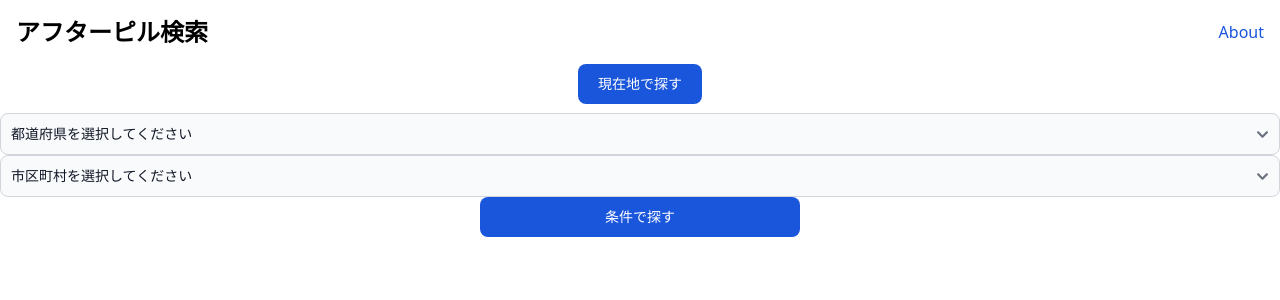
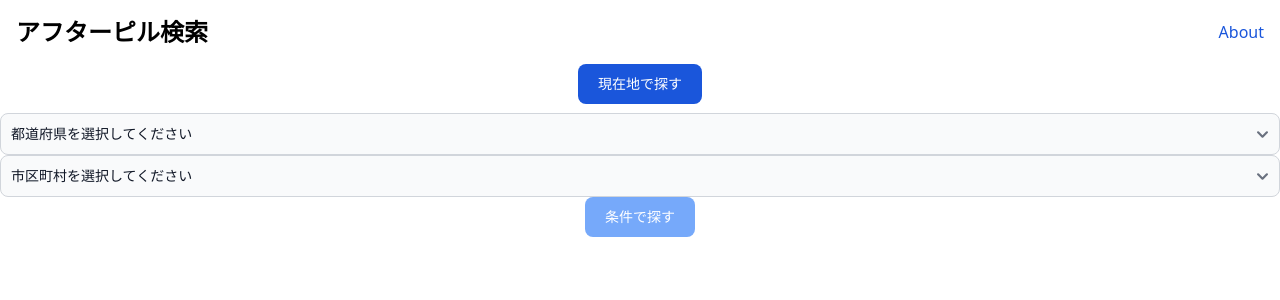
Before and after one commit to cfj-afterpillsearch/search-frontend, an Angular app: page /medical-institutions in a window 1280 px wide. Shown: the top 300 px of the page. Built offline with nearby package versions, Linux system fonts and the light colour scheme.

Commit message:
ボタンの有効・無効の見た目を変える

```diff
--- a/src/app/features/medical-institutions/medical-institutions/medical-institutions.component.css
+++ b/src/app/features/medical-institutions/medical-institutions/medical-institutions.component.css
@@ -0,0 +1,7 @@
+.enabled-btn {
+    @apply text-white bg-blue-700 hover:bg-blue-800 focus:ring-4 focus:ring-blue-300 font-medium rounded-lg text-sm px-5 py-2.5 mr-2 mb-2 dark:bg-blue-600 dark:hover:bg-blue-700 focus:outline-none dark:focus:ring-blue-800;
+}
+
+.disabled-btn {
+    @apply text-white bg-blue-400 dark:bg-blue-500 cursor-not-allowed font-medium rounded-lg text-sm px-5 py-2.5 text-center;
+}
--- a/src/app/features/medical-institutions/medical-institutions/medical-institutions.component.html
+++ b/src/app/features/medical-institutions/medical-institutions/medical-institutions.component.html
@@ -20,7 +20,7 @@
   </select>
   <button
     (click)="onAddressSearch()"
-    class="w-full max-w-xs text-white bg-blue-700 hover:bg-blue-800 focus:ring-4 focus:ring-blue-300 font-medium rounded-lg text-sm px-5 py-2.5 mb-2 dark:bg-blue-600 dark:hover:bg-blue-700 focus:outline-none dark:focus:ring-blue-800"
+    [ngClass]="arePrefectureAndMunicipalitySelected() ? 'enabled-btn' : 'disabled-btn'"
   >
     条件で探す
   </button>
--- a/src/app/features/medical-institutions/medical-institutions/medical-institutions.component.ts
+++ b/src/app/features/medical-institutions/medical-institutions/medical-institutions.component.ts
@@ -2,7 +2,7 @@
 import { HttpClient } from '@angular/common/http';
 import { Addresses } from '../../../shared/types/addresses';
 import { Router } from '@angular/router';
-import { NgFor } from '@angular/common';
+import { NgClass, NgFor } from '@angular/common';
 import { FormsModule } from '@angular/forms';
 import { ButtonComponent } from '../../../shared/ui/button/button.component';
 
@@ -11,7 +11,7 @@
   templateUrl: './medical-institutions.component.html',
   styleUrls: ['./medical-institutions.component.css'],
   standalone: true,
-  imports: [ButtonComponent, FormsModule, NgFor],
+  imports: [ButtonComponent, FormsModule, NgFor, NgClass],
 })
 export class MedicalInstitutionsComponent implements OnInit {
   addresses: Addresses = {};
@@ -34,7 +34,7 @@
   }
 
   onAddressSearch() {
-    if (this.selectedPrefecture === '' || this.selectedMunicipality === '') {
+    if (!this.arePrefectureAndMunicipalitySelected()) {
       window.alert('都道府県と市区町村を選択してください。');
       return;
     }
@@ -45,4 +45,8 @@
       },
     });
   }
+
+  arePrefectureAndMunicipalitySelected() {
+    return this.selectedPrefecture !== '' && this.selectedMunicipality !== '';
+  }
 }
--- a/src/app/features/pharmacies/pharmacies/pharmacies.component.css
+++ b/src/app/features/pharmacies/pharmacies/pharmacies.component.css
@@ -0,0 +1,7 @@
+.enabled-btn {
+    @apply text-white bg-blue-700 hover:bg-blue-800 focus:ring-4 focus:ring-blue-300 font-medium rounded-lg text-sm px-5 py-2.5 mr-2 mb-2 dark:bg-blue-600 dark:hover:bg-blue-700 focus:outline-none dark:focus:ring-blue-800;
+}
+
+.disabled-btn {
+    @apply text-white bg-blue-400 dark:bg-blue-500 cursor-not-allowed font-medium rounded-lg text-sm px-5 py-2.5 text-center;
+}
--- a/src/app/features/pharmacies/pharmacies/pharmacies.component.html
+++ b/src/app/features/pharmacies/pharmacies/pharmacies.component.html
@@ -20,7 +20,7 @@
   </select>
   <button
     (click)="onAddressSearch()"
-    class="w-full max-w-xs text-white bg-blue-700 hover:bg-blue-800 focus:ring-4 focus:ring-blue-300 font-medium rounded-lg text-sm px-5 py-2.5 mb-2 dark:bg-blue-600 dark:hover:bg-blue-700 focus:outline-none dark:focus:ring-blue-800"
+    [ngClass]="arePrefectureAndMunicipalitySelected() ? 'enabled-btn' : 'disabled-btn'"
   >
     条件で探す
   </button>
--- a/src/app/features/pharmacies/pharmacies/pharmacies.component.ts
+++ b/src/app/features/pharmacies/pharmacies/pharmacies.component.ts
@@ -2,7 +2,7 @@
 import { HttpClient } from '@angular/common/http';
 import { Addresses } from '../../../shared/types/addresses';
 import { Router } from '@angular/router';
-import { NgFor } from '@angular/common';
+import { NgClass, NgFor } from '@angular/common';
 import { FormsModule } from '@angular/forms';
 import { ButtonComponent } from '../../../shared/ui/button/button.component';
 
@@ -11,7 +11,7 @@
   templateUrl: './pharmacies.component.html',
   styleUrls: ['./pharmacies.component.css'],
   standalone: true,
-  imports: [ButtonComponent, FormsModule, NgFor],
+  imports: [ButtonComponent, FormsModule, NgFor, NgClass],
 })
 export class PharmaciesComponent implements OnInit {
   addresses: Addresses = {};
@@ -34,7 +34,7 @@
   }
 
   onAddressSearch() {
-    if (this.selectedPrefecture === '' || this.selectedMunicipality === '') {
+    if (!this.arePrefectureAndMunicipalitySelected()) {
       window.alert('都道府県と市区町村を選択してください。');
       return;
     }
@@ -45,4 +45,8 @@
       },
     });
   }
+
+  arePrefectureAndMunicipalitySelected() {
+    return this.selectedPrefecture !== '' && this.selectedMunicipality !== '';
+  }
 }
```
